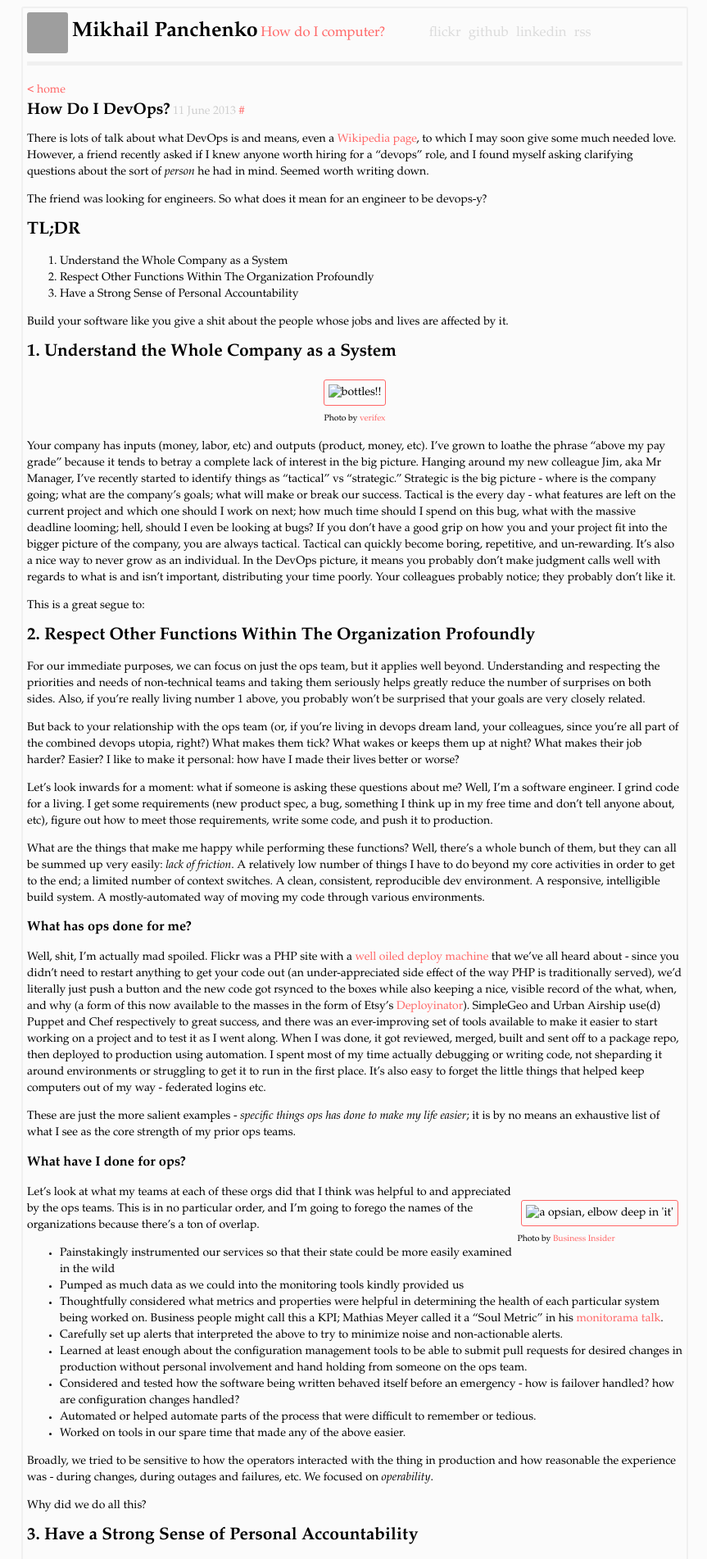
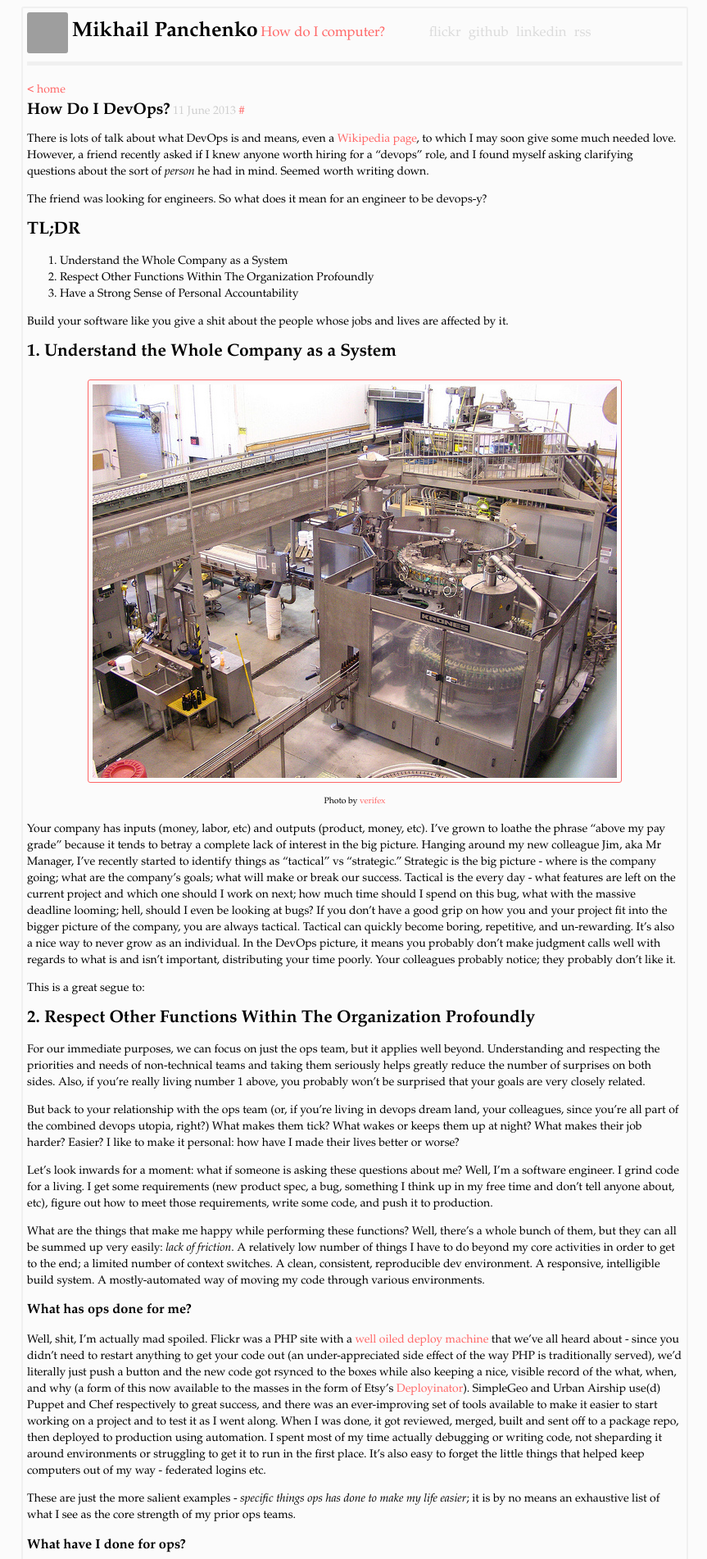
Before and after one commit to mihasya/mihasya.github.com, a Jekyll site: the page built from _posts/2013-06-11-how-do-i-devops.markdown, in a window 1280 px wide. Shown: the top 1902 px of the page at 82% size, without its empty margins (207-1070 px from the left). Built offline with Jekyll 4.4.1, drawn with Linux system fonts in a browser that asks for light colours; Markdown is read by kramdown in place of the engine named in the settings; comment, search, counter and statistics services are not loaded; grey boxes are pictures that could not be loaded.

Commit message:
fix images

```diff
--- a/_posts/2013-06-11-how-do-i-devops.markdown
+++ b/_posts/2013-06-11-how-do-i-devops.markdown
@@ -24,7 +24,7 @@
 ## 1. Understand the Whole Company as a System
 
 <p class="center">
-    <img src="imgs/posts/devops/beer.jpg" alt="bottles!!" /><br />
+    <img src="/imgs/posts/devops/beer.jpg" alt="bottles!!" /><br />
     <small>Photo by <a
     href="http://www.flickr.com/photos/verifex/4840711173">verifex</a></small>
 </p>
@@ -102,7 +102,7 @@
 ### What have I done for ops?
 
 <p class="right">
-<img src="imgs/posts/devops/derek-smith-ops.jpg" alt="a opsian, elbow deep in
+<img src="/imgs/posts/devops/derek-smith-ops.jpg" alt="a opsian, elbow deep in
 'it'" class="small" /><br />
 <small>Photo by <a
 href="http://www.businessinsider.com/simplegeo-office-tour-2011-6?op=1">Business
```
